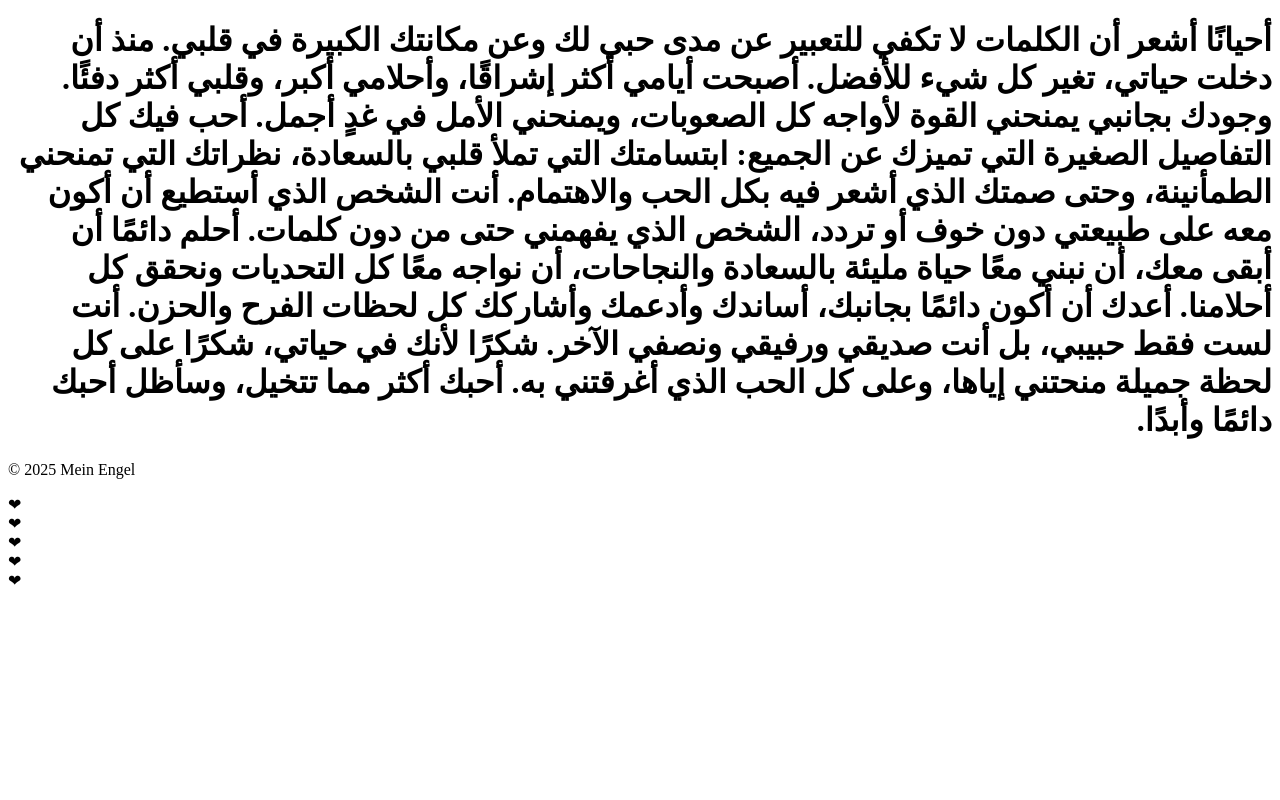
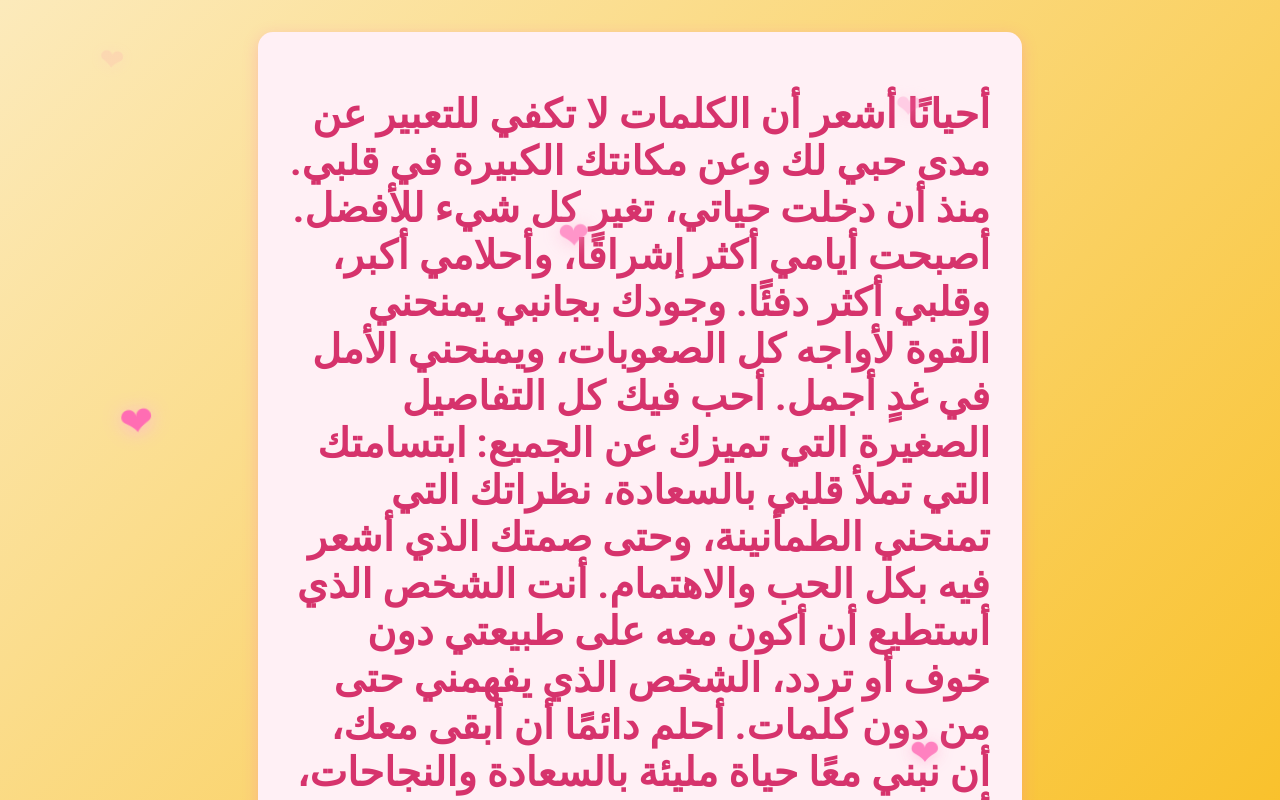
Before and after one commit to lyrk1001/lyrk1, a plain HTML site: page Home.html in a window 1280 px wide. Shown: the top 800 px of the page. Drawn offline with Linux system fonts and the light colour scheme.

Commit message:
Update Home.html

```diff
--- a/Home.html
+++ b/Home.html
@@ -5,7 +5,7 @@
   <meta name="viewport" content="width=device-width, initial-scale=1.0">
   <title>Tarek hat dich Lieb</title>
   <meta name="description" content="Kurze Beschreibung deiner Webseite.">
-  <link rel="stylesheet" href="Test1.css">
+  <link rel="stylesheet" href="test.css">
   <!-- Optional: Google Fonts Beispiel -->
   <link href="https://fonts.googleapis.com/css?family=Roboto:400,700&display=swap" rel="stylesheet">
   <!-- Optional: Favicon -->
```
